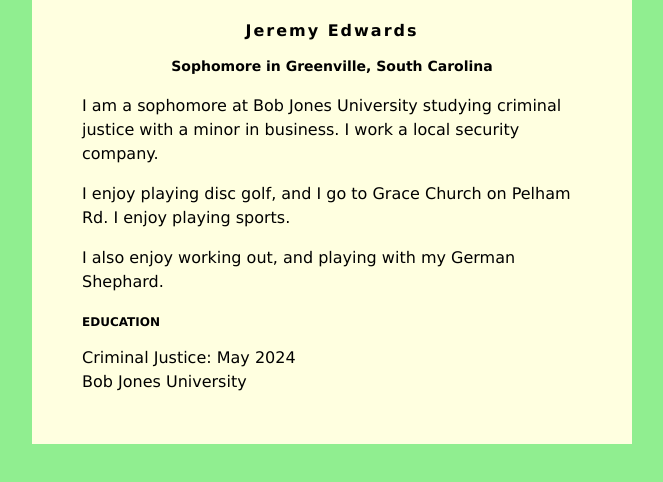
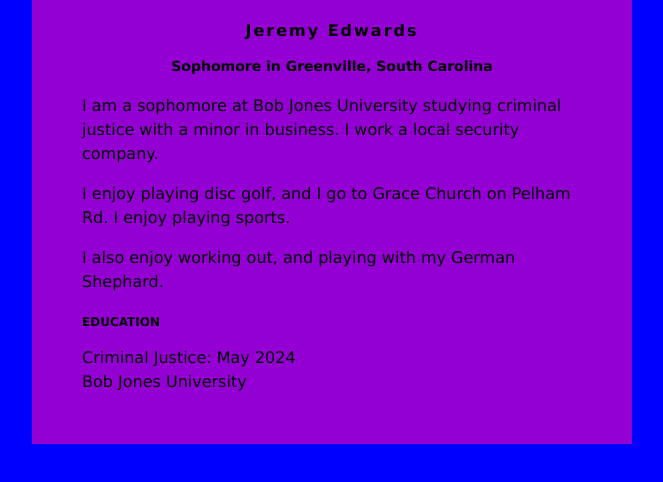
Before and after one commit to jedwa359/jedwa359.github.io, a plain HTML site: page index.html in a window 1280 px wide. Shown: the whole page, without its empty margins (308-971 px from the left). Drawn offline with Linux system fonts and the light colour scheme.

Commit message:
Update index.html

```diff
--- a/index.html
+++ b/index.html
@@ -2,11 +2,11 @@
 <head>
 <style>
 body {
-    background: lightgreen;
+    background: #0000FF;
     font-family: Verdana;
 }
 #content {
-    background: lightyellow;
+    background: #9400D3;
     min-width: 200px;
     max-width: 500px;
     padding: 50px;
```
